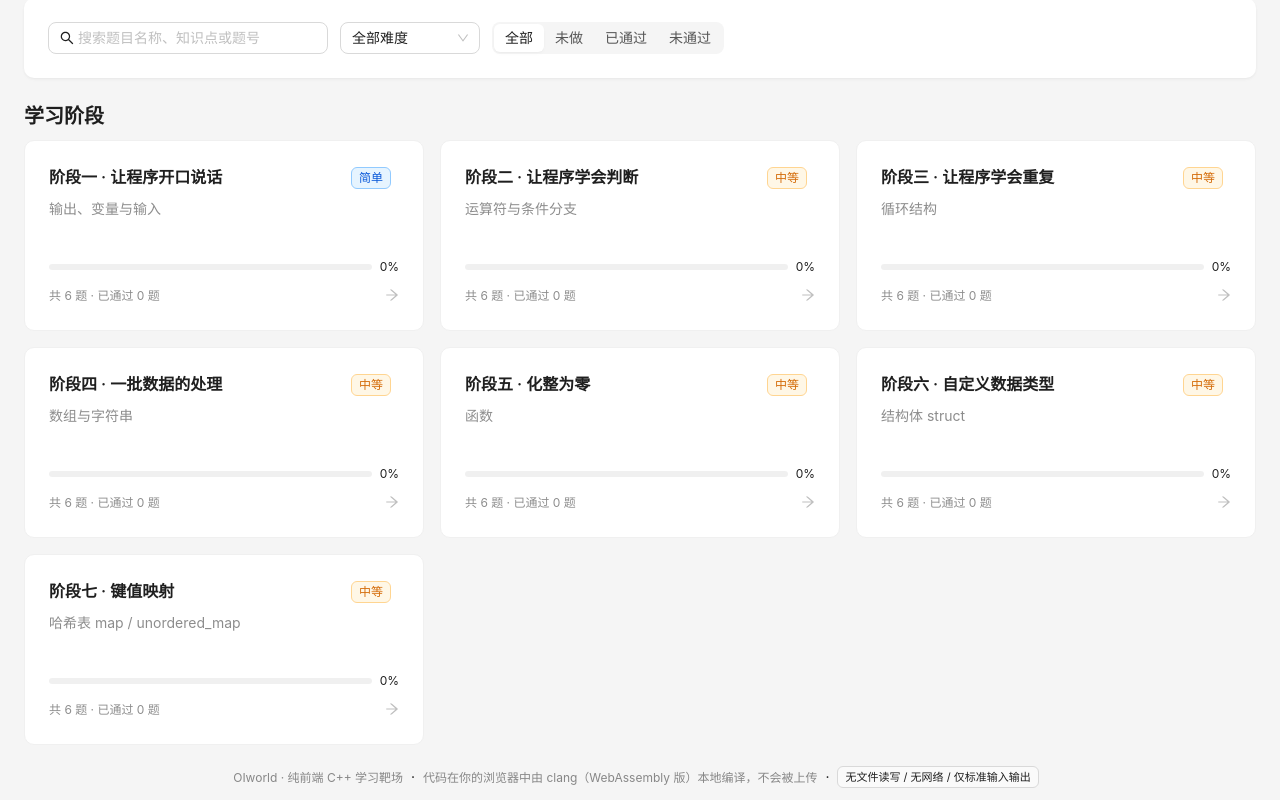
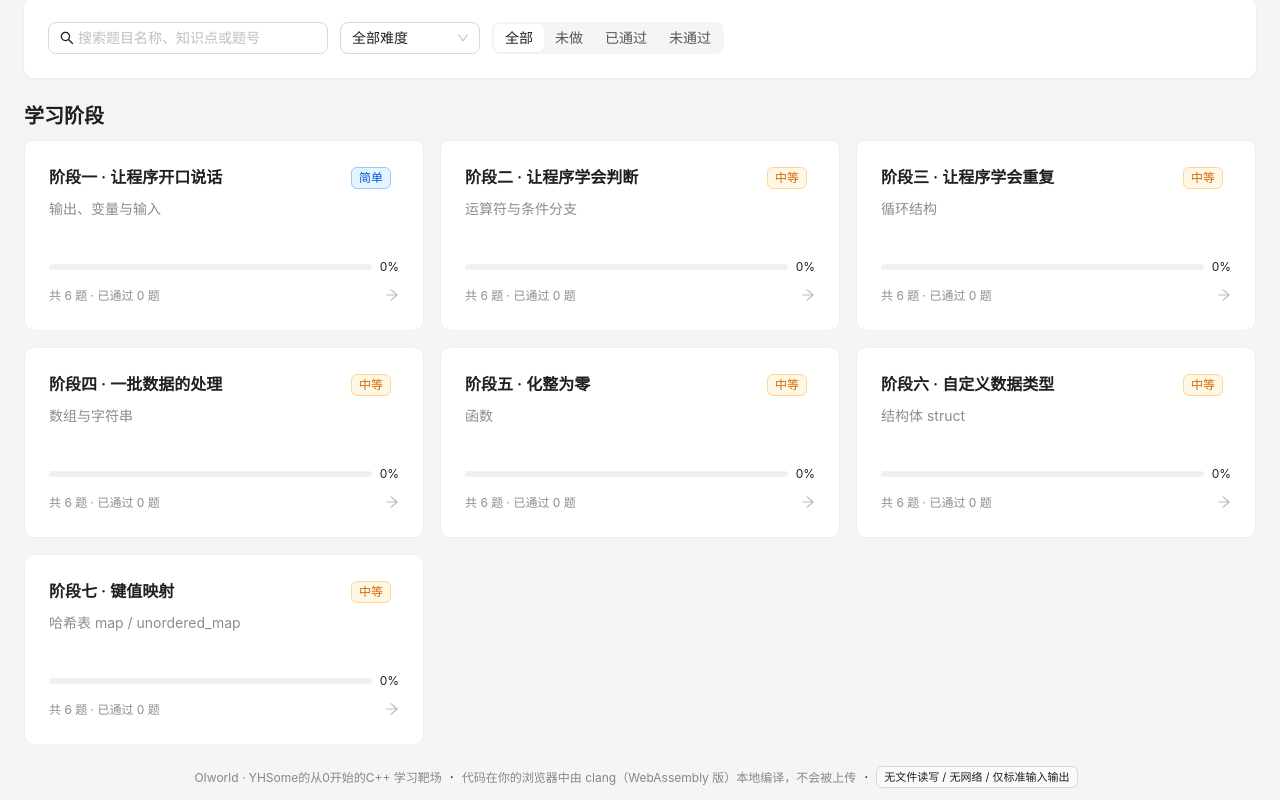
Before and after one commit to YHSome/OIworld, a React (Vite) app: page / in a window 1280 px wide. Shown: the part 317-1117 px from the top of the page. Built offline with nearby package versions, Linux system fonts and the light colour scheme.

Commit message:
ui: 页脚第一段改为「OIworld · YHSome的从0开始的C++ 学习靶场」

```diff
--- a/src/App.tsx
+++ b/src/App.tsx
@@ -127,7 +127,7 @@ export default function App() {
       <Footer className="app-footer">
         <Space split="·" wrap>
           <Text type="secondary" style={{ fontSize: 12 }}>
-            OIworld · 纯前端 C++ 学习靶场
+            OIworld · YHSome的从0开始的C++ 学习靶场
           </Text>
           <Text type="secondary" style={{ fontSize: 12 }}>
             代码在你的浏览器中由 clang（WebAssembly 版）本地编译，不会被上传
```
